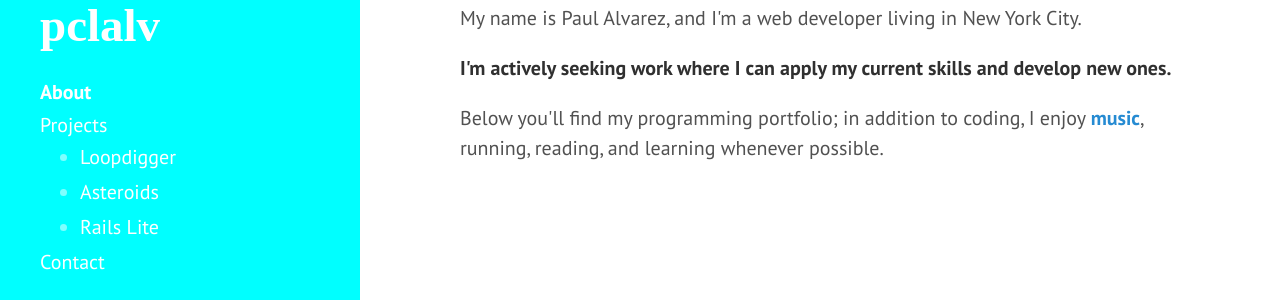
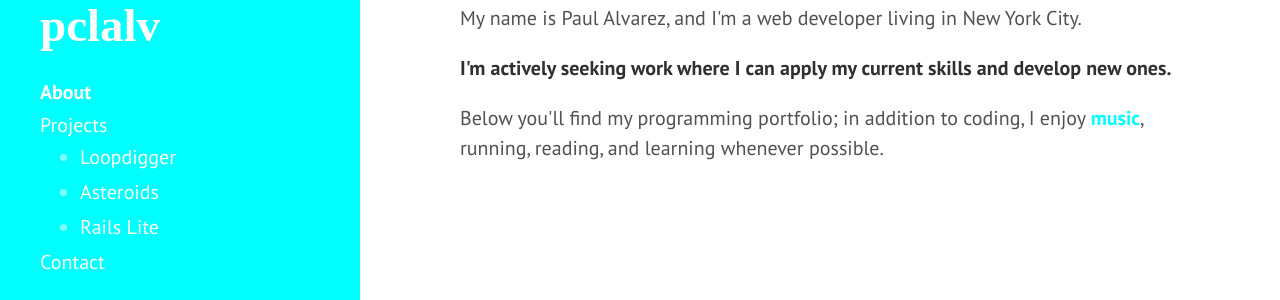
Before and after one commit to pclalv/pclalv.github.io, a Jekyll site: the page built from index.html, in a window 1280 px wide. Shown: the part 530-830 px from the top of the page. Built offline with Jekyll 4.4.1, drawn with Linux system fonts in a browser that asks for light colours; nearby versions of some CDN libraries; some web fonts are replaced; Markdown is read by kramdown in place of the engine named in the settings; the list of posts is cut into pages by our own code.

Commit message:
fix default t content link color

```diff
--- a/index.html
+++ b/index.html
@@ -14,9 +14,7 @@ title: About
   $(document).ready(function() {
     $('#fullpage').fullpage({
       anchors: ['about', 'loopdigger', 'asteroids', 'rails-lite', 'contact'],
-      sidebarColors: ['#00FFFF', '#00FFA0', '#00FF41', '#00FEE2', '#00FE83'],
-      fontColors: ['#00FFFF', '#00FFA0', '#00FF41', '#00FEE2', '#00FE83']
-
+      sidebarColors: ['#00FFFF', '#00FFA0', '#00FF41', '#00FEE2', '#00FE83']
     });
   });
 </script>
--- a/public/css/index.css
+++ b/public/css/index.css
@@ -11,5 +11,6 @@
 }
 
 .links a {
-  font-weight:700;
+  color: #00FFFF;
+  font-weight: 700;
 }
```
